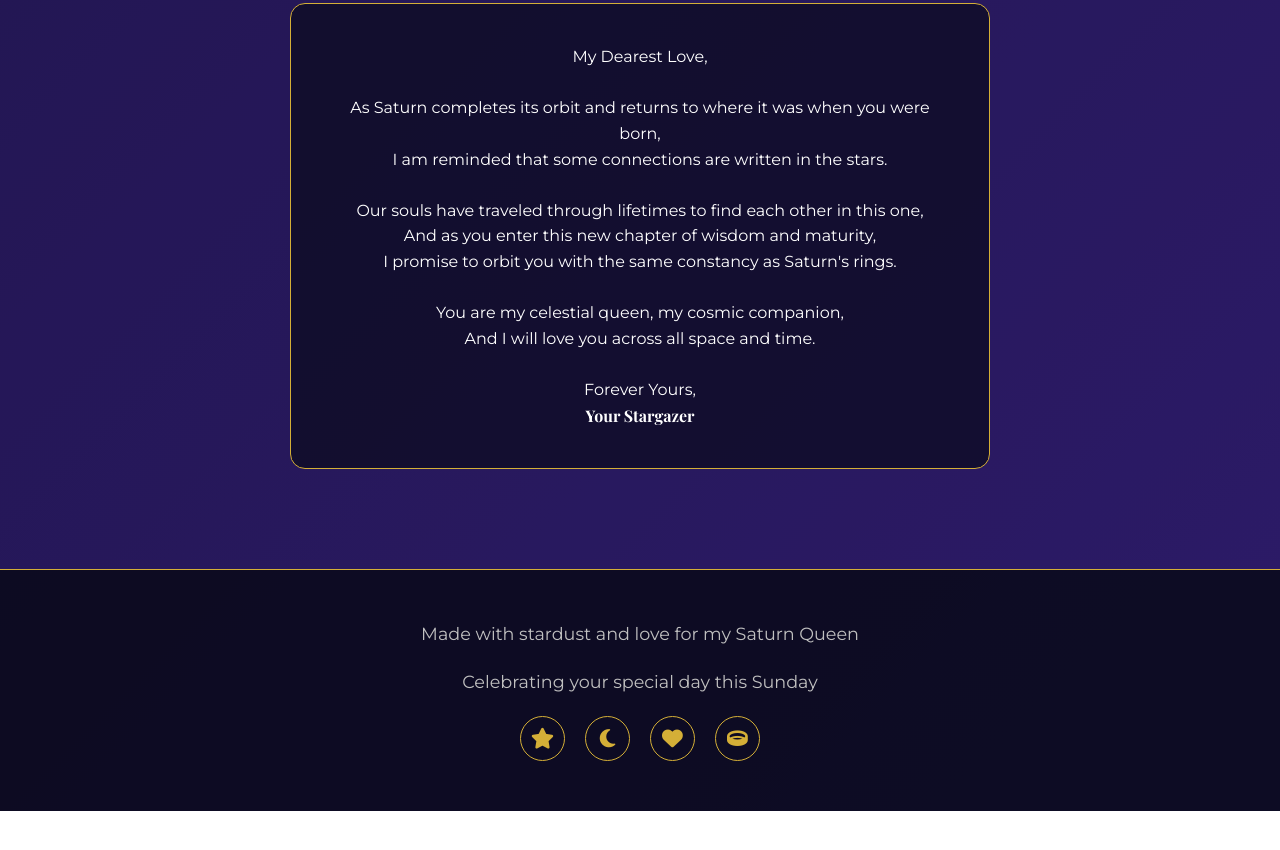
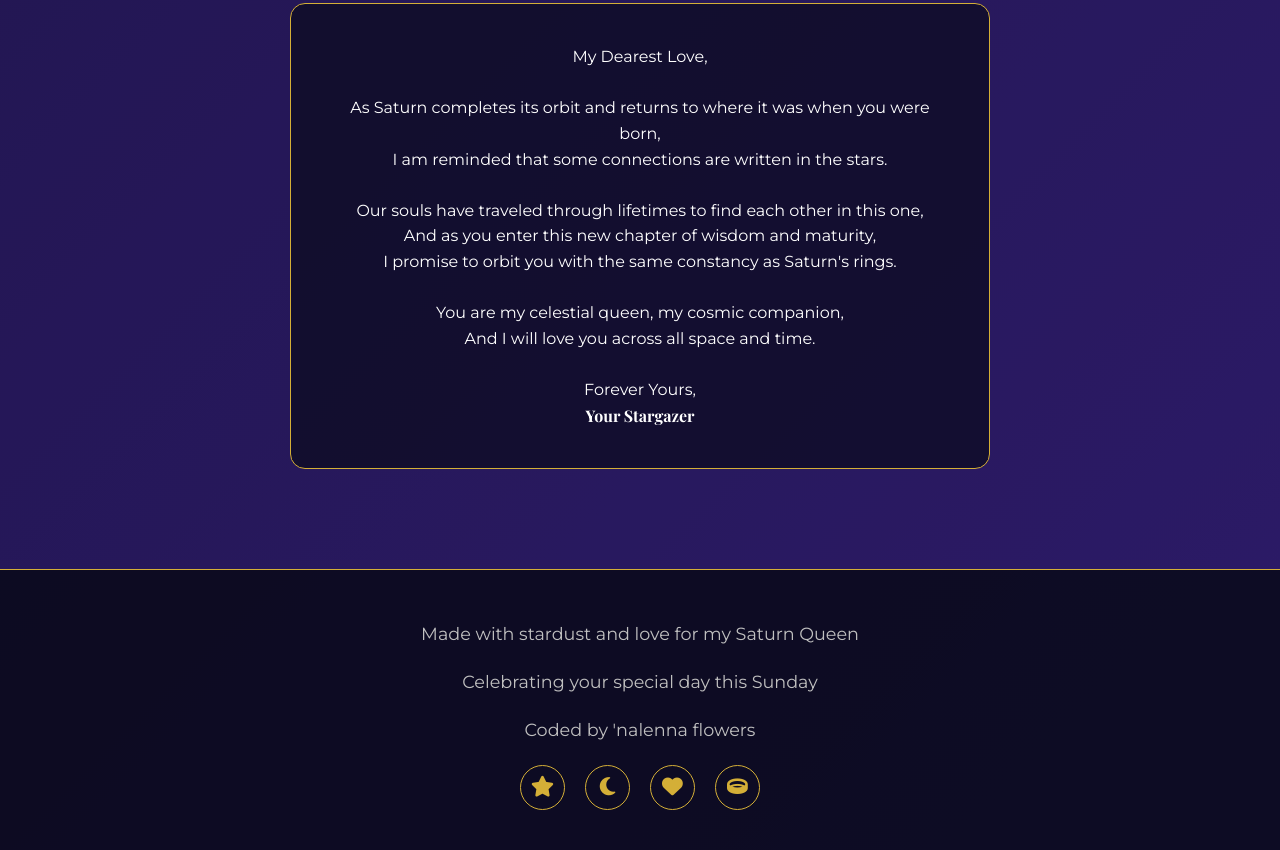
Before and after one commit to Galaletsang-Dev/Sarturn-Queen1, a plain HTML site: page index.html in a window 1280 px wide. Shown: the part 3337-4187 px from the top of the page. Before the commit the page ends 4148 px from the top, so only its background shows below. Drawn offline with nearby package versions, Linux system fonts and the light colour scheme.

Commit message:
Update index.html

```diff
--- a/index.html
+++ b/index.html
@@ -565,6 +565,7 @@
         <div class="container">
             <p>Made with stardust and love for my Saturn Queen</p>
             <p>Celebrating your special day this Sunday</p>
+            <p>Coded by 'nalenna flowers</p>
 
             <div class="social-icons">
                 <div class="social-icon">
@@ -693,4 +694,5 @@
         // replaceImages();
     </script>
 </body>
+
 </html>
```
